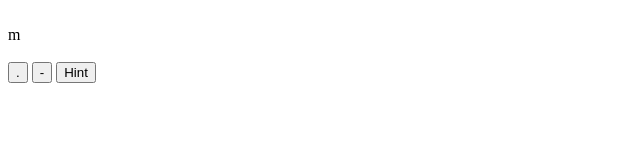
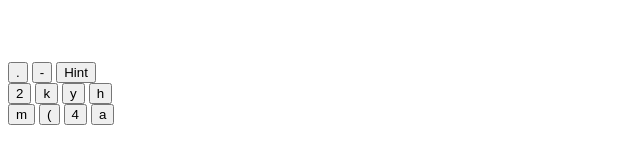
Before and after one commit to BeanTosser/cw_buddy, a website: page index.html in a window 1280 px wide. Both pictures are taken after a click on the button "Hint". Shown: the whole page, without its empty margins (0-640 px from the left). Drawn offline with Linux system fonts and the light colour scheme.

Commit message:
Start adding letter buttons for receive mode

```diff
--- a/index.html
+++ b/index.html
@@ -10,9 +10,22 @@
   <span id="displayElement"></span><br />
   <span id="hintElement"></span><br />
   <span id="rewardElement"></span><br />
-  <button onclick="enterDit()">.</button>
-  <button onclick="enterDah()">-</button>
-  <button onclick="showHint()">Hint</button>
+  <div id="codeButtons">
+    <button onclick="enterDit()">.</button>
+    <button onclick="enterDah()">-</button>
+    <button onclick="showHint()">Hint</button>
+  </div>
+  <div id="letterButtons">
+    <button id="letterButton1" onclick="pressLetter(1)">a</button>
+    <button id="letterButton2" onclick="pressLetter(2)">a</button>
+    <button id="letterButton3" onclick="pressLetter(3)">a</button>
+    <button id="letterButton4" onclick="pressLetter(4)">a</button><br />
+    <button id="letterButton5" onclick="pressLetter(5)">a</button>
+    <button id="letterButton6" onclick="pressLetter(6)">a</button>
+    <button id="letterButton7" onclick="pressLetter(7)">a</button>
+    <button id="letterButton8" onclick="pressLetter(8)">a</button>
+  </div>
+
   <script src="index.js"></script>
 </body>
 </html>
--- a/index.js
+++ b/index.js
@@ -51,9 +51,9 @@ const morseCodes = {
 }
 
 let symbols = [];
+let letterButtons = ["a","a","a","a","a","a","a","a"];
+
 for(const [letter, code] of Object.entries(morseCodes)){
-  console.log("Letter:" + letter);
-  console.log("Code: " + code)
   symbols.push([letter, code]);
 };
 console.log("Symbols: " + symbols);
@@ -65,8 +65,12 @@ let allowEntry = true;
 const displayElement = document.getElementById("displayElement");
 const hintElement = document.getElementById("hintElement");
 const rewardElement = document.getElementById("rewardElement");
+const letterButtonArea = document.getElementById("letterButtons");
+const codeButtonArea = document.getElementById("codeButtons");
+
 const numSymbols = symbols.length;
 const REWARD_TIME = 2000;
+const HINT_TIME = 2000;
 
 let transmitMode = true;
 
@@ -89,8 +93,6 @@ function enterDah(){
 function checkAnswer(){
   displayElement.innerHTML = currentEntry;
   if(transmitMode){
-    console.log("entry: " + currentEntry);
-    console.log("symbol: " + currentSymbol[1])
     if(currentEntry.length === currentSymbol[1].length){
       if(currentEntry === currentSymbol[1]){
         allowEntry = false;
@@ -130,21 +132,39 @@ function reset(reuseSymbol){
     hintElement.innerHTML = currentSymbol[1];
   }
   rewardElement.innerHTML = "";
+  randomizeLetterButtons();
 }
 
 function playDit(){
-    console.log("dit");
     ditSound.play();
 }
 
 function playDah(){
-  console.log("dah");
   dahSound.play();
+}
+
+function pressLetter(letter){
+  console.log("You pressed the letter " + letter);
 }
 
 function selectRandomSymbol(){
   currentSymbol = symbols[Math.floor(Math.random() * numSymbols)];
-  console.log("current symbol: " + currentSymbol);
+}
+
+function randomizeLetterButtons(){
+  for(let i = 0; i < letterButtons.length; i++){
+    let newLetter = symbols[Math.floor(Math.random() * numSymbols)][0];
+    console.log("new letter button: " + newLetter);
+    letterButtons[i] = newLetter;
+    letterButtonArea.children[i].innerHTML = newLetter
+  }
+}
+
+function showHint(){
+  hintElement.innerHTML = currentSymbol[1];
+  setTimeout(() => {
+    hintElement.innerHTML = "";
+  }, HINT_TIME)
 }
 
 reset();
```
